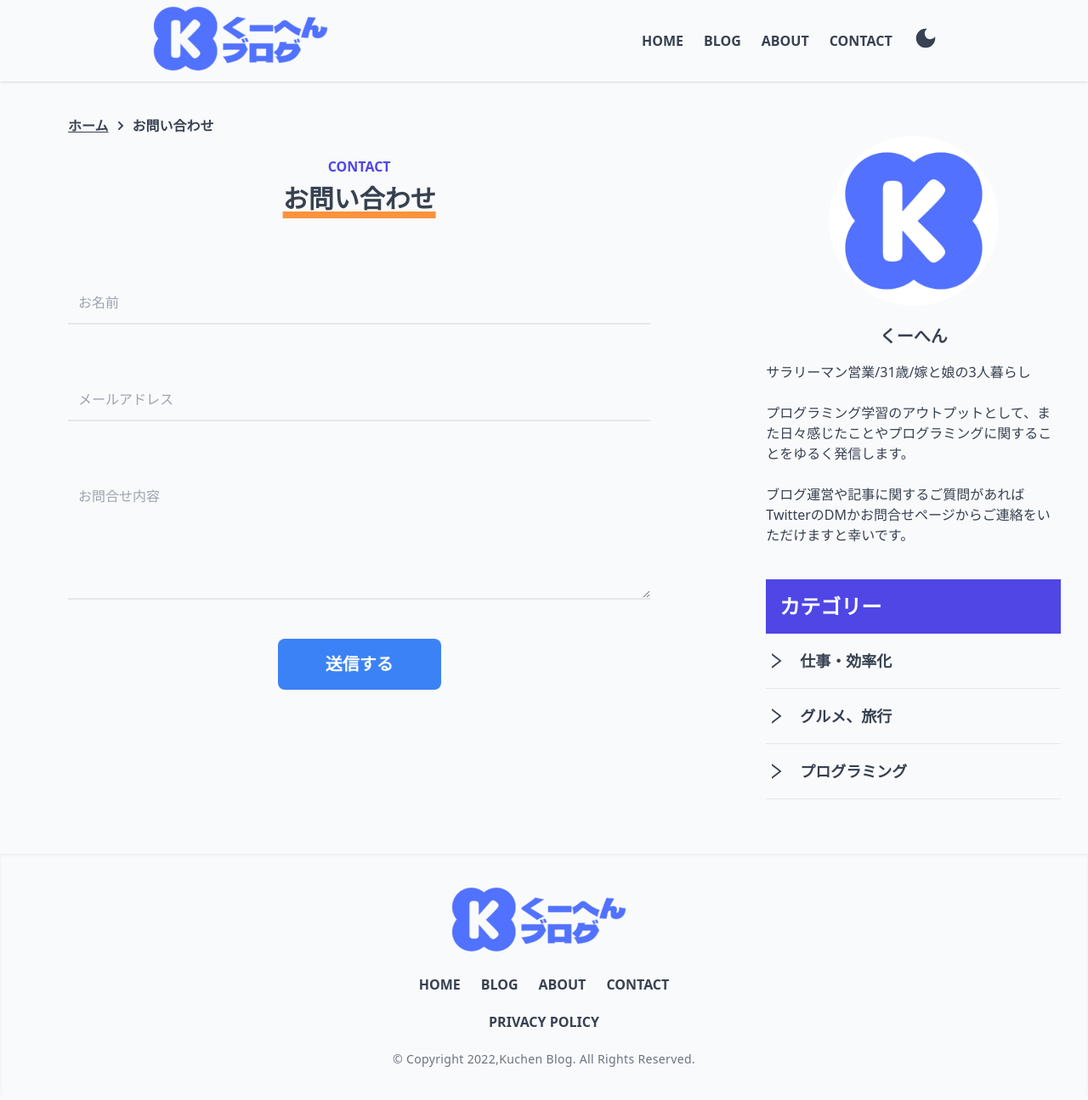
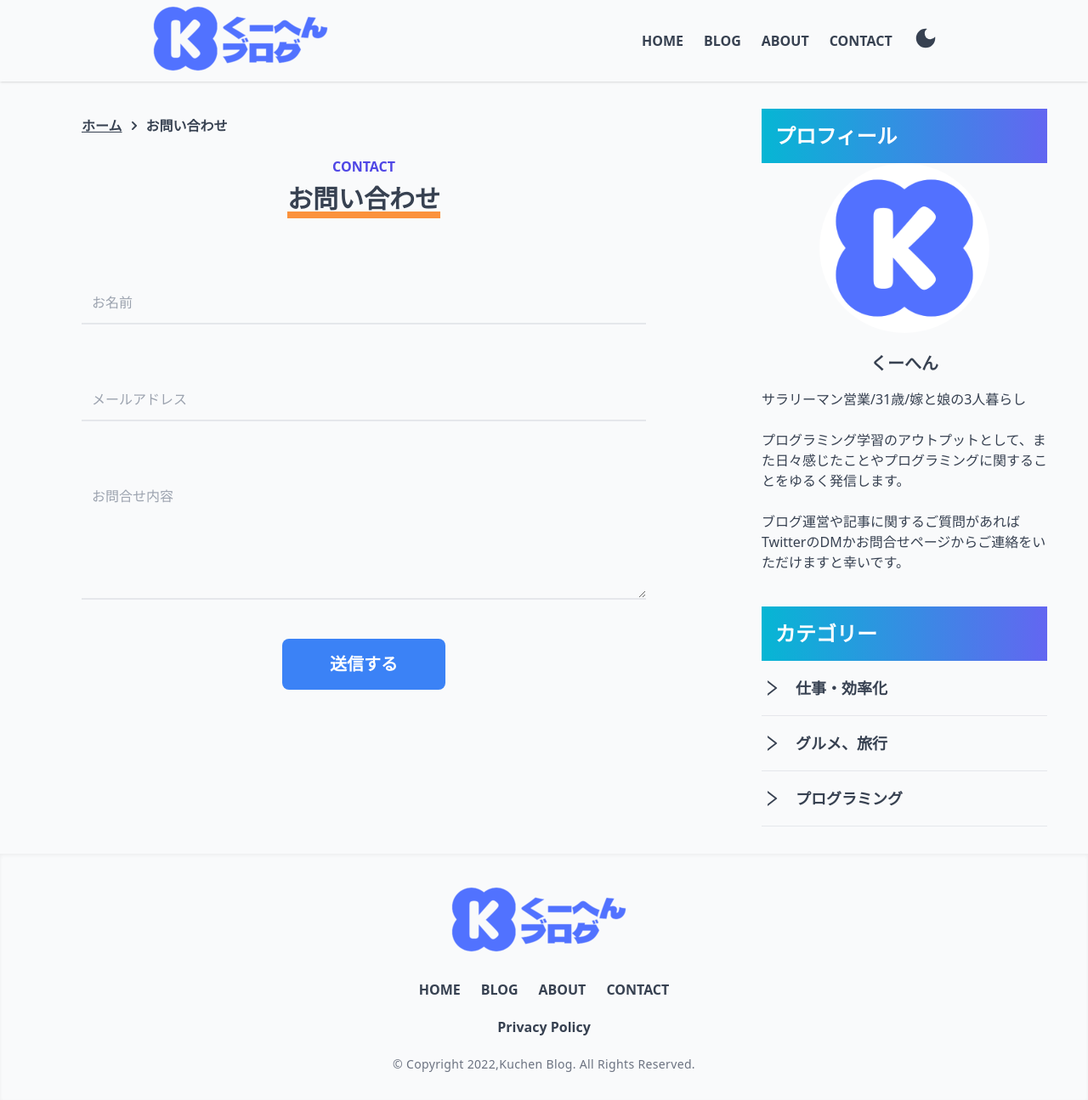
Before and after one commit to knm22mukk/kuchen-blog, a Next.js app: page /contact in a window 1280 px wide. Shown: the whole page at 85% size. Built offline with nearby package versions, Linux system fonts and the light colour scheme.

Commit message:
細かな修正を行いました。

```diff
--- a/src/components/Footer.tsx
+++ b/src/components/Footer.tsx
@@ -6,7 +6,11 @@ import { headerNavLinks } from '@/data/headerNavLinks';
 export const Footer: FC = () => {
   return (
     <footer className='flex flex-col items-center py-8 shadow-inner'>
-      <Image src='/images/logo250x90.png' width={250} height={90} alt='kuchen blog' />
+      <Link href='/'>
+        <a>
+          <Image src='/images/logo250x90.png' width={250} height={90} alt='kuchen blog' />
+        </a>
+      </Link>
       <div className='py-5'>
         {headerNavLinks.map((link) => (
           <Link key={link.href} href={link.href}>
@@ -15,7 +19,7 @@ export const Footer: FC = () => {
         ))}
       </div>
       <Link href='/privacypolicy'>
-        <a className='textLink'>PRIVACY POLICY</a>
+        <a className='textLink'>Privacy Policy</a>
       </Link>
       <p className='mt-5 text-center text-sm font-medium tracking-wide text-gray-500 dark:text-white'>
         &copy; Copyright 2022,Kuchen Blog. All Rights Reserved.
--- a/src/components/Layout.tsx
+++ b/src/components/Layout.tsx
@@ -12,7 +12,7 @@ export const Layout: FC<Props> = ({ children }) => {
   return (
     <>
       <Header />
-      <main className='grid grid-cols-1 gap-6 px-4 py-8 md:mx-auto md:max-w-7xl md:grid-cols-3 xl:px-0'>
+      <main className='grid grid-cols-1 gap-6 px-4 py-8 md:mx-auto md:max-w-7xl md:grid-cols-3'>
         <section className='md:col-span-2'>{children}</section>
         <div className='md:col-start-3'>
           <Sidebar />
--- a/src/components/Pagination.tsx
+++ b/src/components/Pagination.tsx
@@ -14,7 +14,7 @@ export const Pagination: FC<Props> = ({ currentPageNumber, totalCount, BLOG_PER_
 
   return (
     <div className='container'>
-      <ul className='my-12 flex px-3'>
+      <ul className='my-12 flex justify-center px-3'>
         {range(1, pageCount).map((number, index) => (
           <li key={index}>
             <Link href={`/blog/page/${number}`}>
--- a/src/components/Sidebar.tsx
+++ b/src/components/Sidebar.tsx
@@ -20,7 +20,10 @@ const categories = [
 
 export const Sidebar: FC = () => {
   return (
-    <aside className='flex flex-col p-8'>
+    <aside className='flex flex-col px-8'>
+      <div className='bg-gradient-to-r from-cyan-500 to-indigo-500 p-4 text-2xl font-semibold leading-8 text-white'>
+        プロフィール
+      </div>
       <div className='flex items-center justify-center'>
         <Link href='/about'>
           <a>
@@ -49,7 +52,7 @@ export const Sidebar: FC = () => {
         </p>
       </div>
 
-      <div className='mt-10 bg-indigo-600 p-4 text-2xl font-semibold leading-8 text-white'>
+      <div className='mt-10 bg-gradient-to-r from-cyan-500 to-indigo-500 p-4 text-2xl font-semibold leading-8 text-white'>
         カテゴリー
       </div>
       <div className='flex flex-col'>
```
Also changed, not shown: 1 other file (tests, documents, lock files or other folders).
